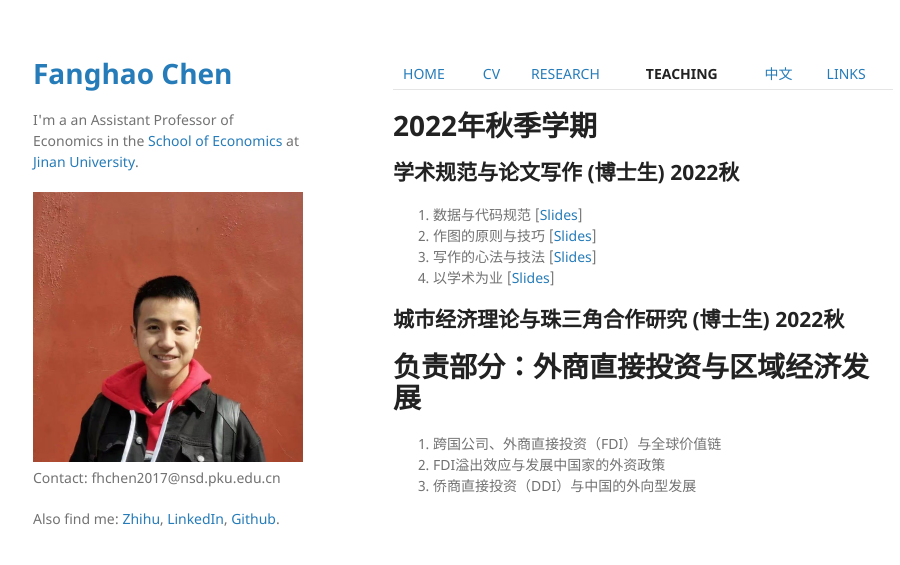
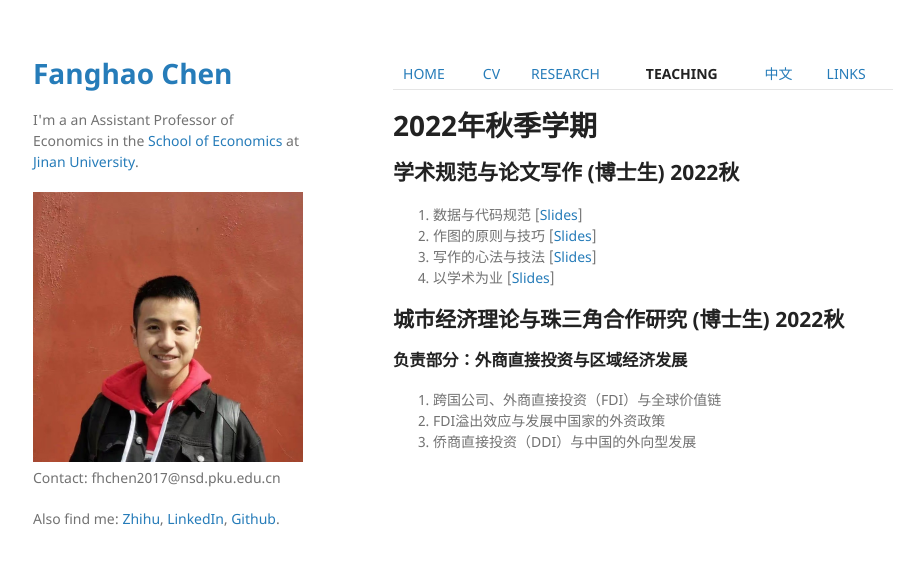
Before and after one commit to FanghaoChen/homepage, a Jekyll site: the page built from teaching.md, in a window 1280 px wide. Shown: the top 565 px of the page, without its empty margins (177-1077 px from the left). Built offline with Jekyll 4.4.1, drawn with Linux system fonts in a browser that asks for light colours; our own code applies the rules of GitHub Pages for plain Markdown files.

```diff
--- a/teaching.md
+++ b/teaching.md
@@ -9,7 +9,7 @@
 4. 以学术为业       [[Slides](./assets/Lec4_Academic_220921.pdf)] <br/>
 
 ## **城市经济理论与珠三角合作研究 (博士生) 2022秋** <br/>
-# **负责部分：外商直接投资与区域经济发展**
+### **负责部分：外商直接投资与区域经济发展**
 1. 跨国公司、外商直接投资（FDI）与全球价值链 <br/>
 2. FDI溢出效应与发展中国家的外资政策 <br/>
 3. 侨商直接投资（DDI）与中国的外向型发展 <br/>
```
